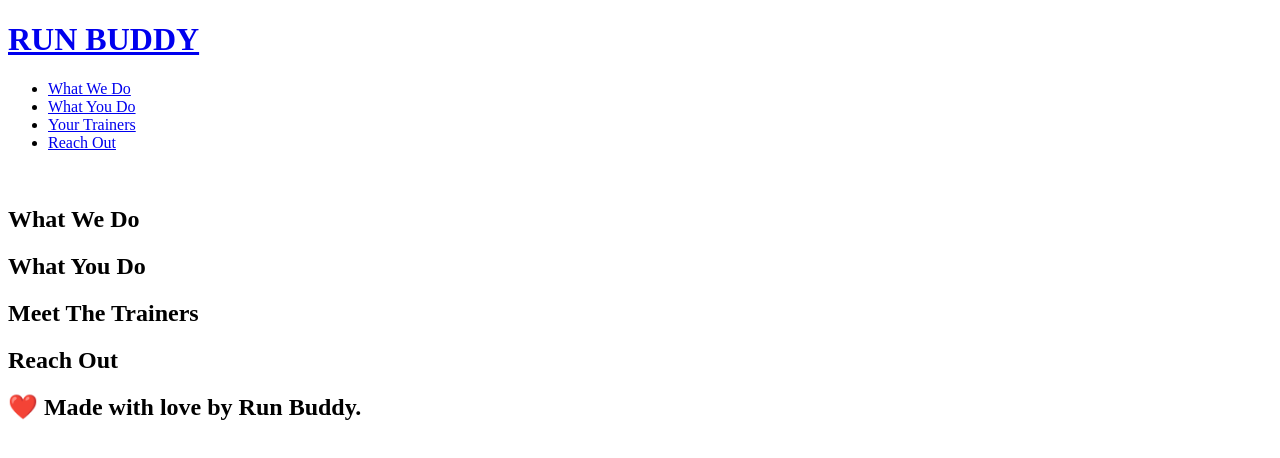
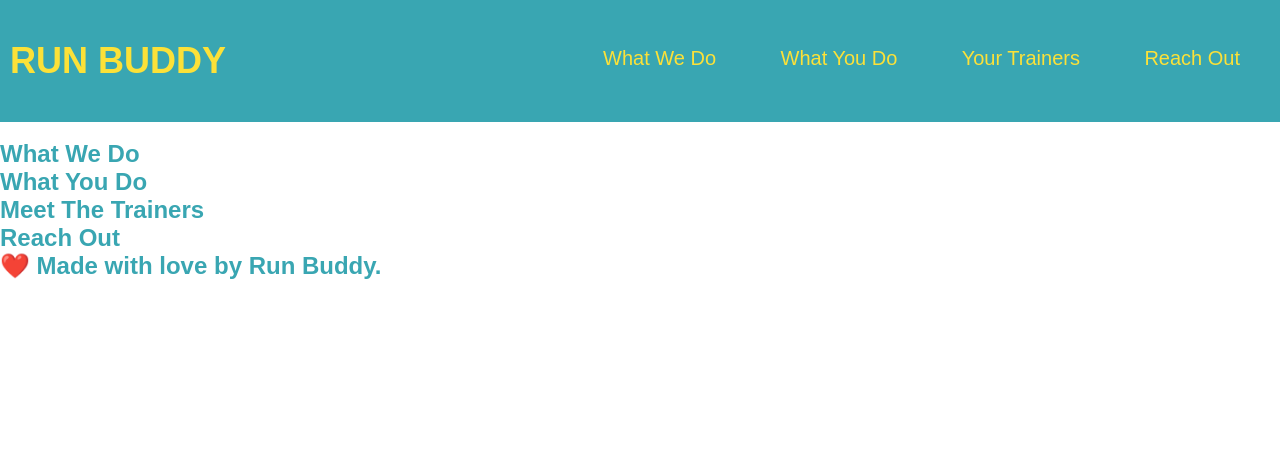
Before and after one commit to RenBryant/run-buddy, a plain HTML site: page index.html in a window 1280 px wide. Drawn offline with Linux system fonts and the light colour scheme.

Commit message:
added to css

```diff
--- /dev/null
+++ b/assets/style.css
@@ -0,0 +1,36 @@
+* {
+    margin: 0px;
+    padding: 0px;
+}
+body {
+    /* this is how you comment in css!! */
+    color: #39a6b2;
+    font-family:Arial, Helvetica, sans-serif;
+}
+header {
+    padding: 40px 10px;
+    background-color: #39a6b2;
+}
+header h1 {
+    font-weight: bold;
+    font-size: 36px;
+    color: #fce138;
+    margin: 0;
+    display: inline;
+}
+header a {
+    text-decoration: none;
+    color: #fce138;
+}
+header nav {
+    float: right;
+    margin: 7px 0px;
+}
+header nav ul li {
+    display: inline;
+}
+header nav ul li a {
+    margin: 0 30px;
+    font-weight: lighter;
+    font-size: 20px;
+}
--- a/index.html
+++ b/index.html
@@ -5,6 +5,7 @@
         <title>Run Buddy</title>
         <head>
             <h1>
+                <link rel="stylesheet" href="./assets/style.css" />
                 <a href="/">RUN BUDDY</a>
             </h1>
         </head>
```
